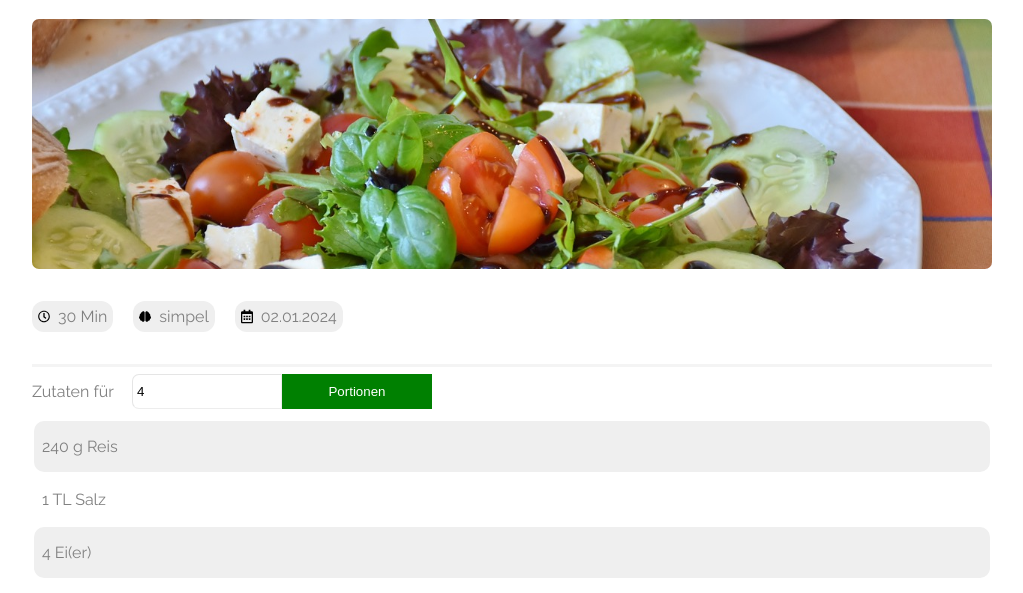
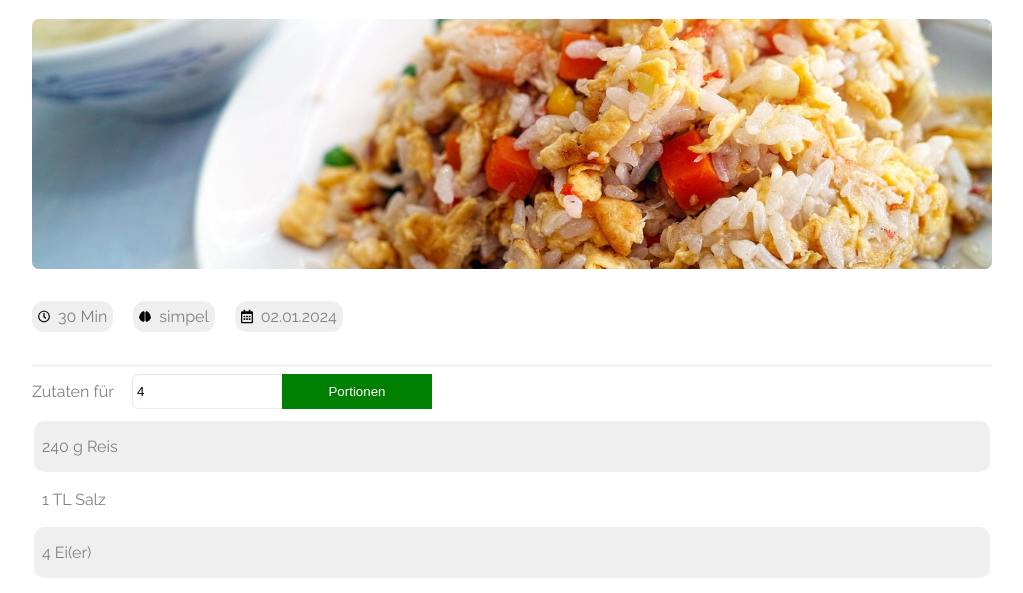
Before and after one commit to PascaleSennhauser/kochwelt, a plain HTML site: page fried-rice.html in a window 1280 px wide. Shown: the part 193-786 px from the top of the page, without its empty margins (128-1151 px from the left). Drawn offline with Linux system fonts and the light colour scheme; files whose address does not match are found by name.

Commit message:
Finished project 07.03.2024

```diff
--- a/fried-rice.html
+++ b/fried-rice.html
@@ -19,7 +19,7 @@
         <div class="container0">
             <div class="container1">
                 <h1 id="recipe">Gebratener Reis mit Ei</h1>
-                <img class="salat" src="./img/salad.jpg" alt="">
+                <img class="salat" src="./img/fried-rice.jpg" alt="">
                 <div class="container2">
                     <div class="container3">
                         <img src="./img/icons/clock-regular.svg" alt="">
--- a/script/script.js
+++ b/script/script.js
@@ -54,6 +54,9 @@ function underlineCurrentPage() {
     }
     else if (currentPage.includes('impressum.html')) {
         document.getElementById('tab4').classList.add('underline-green');
+    }
+    else if (currentPage.includes('datenschutz.html')){
+        return;
     } else {
         document.getElementById('tab2').classList.add('underline-green');
     }
```
